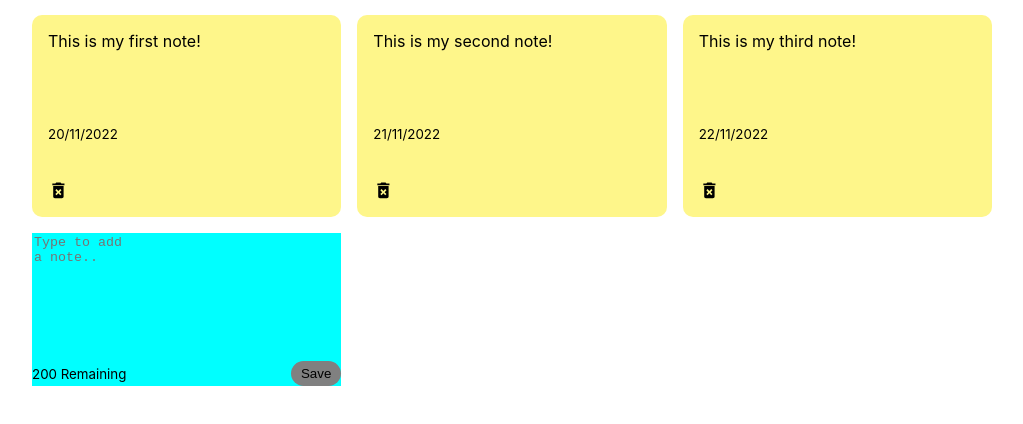
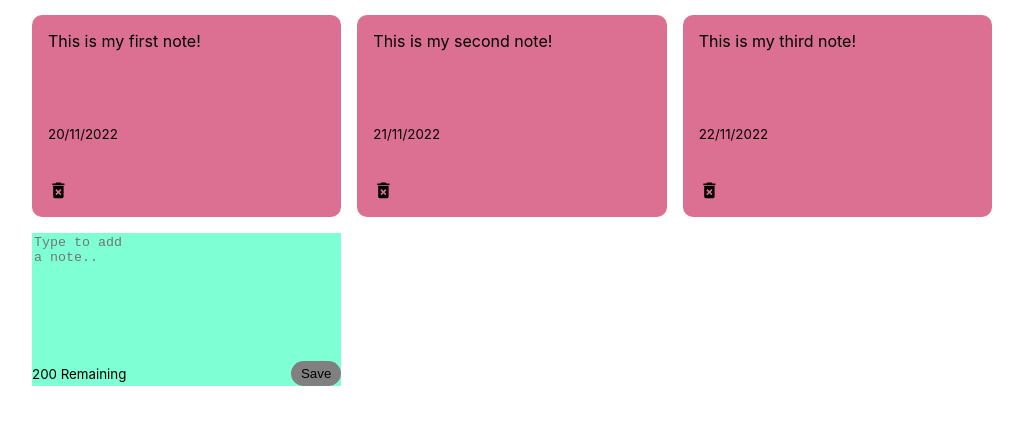
Before and after one commit to chelahcynthia/my-notes-app, a React (Create React App) app in the folder my-notes-app/: page / in a window 1280 px wide. Shown: the top 424 px of the page, without its empty margins (128-1151 px from the left). Built offline with nearby package versions, Linux system fonts and the light colour scheme.

Commit message:
Add commits to app.js

```diff
--- a/my-notes-app/src/App.js
+++ b/my-notes-app/src/App.js
@@ -31,7 +31,8 @@ const addNote = (text) => {
     date: date.toDateString()
 
    }
-
+   const newNotes = [...notes, newNote];
+   setNotes(newNotes);
 };
 
 
--- a/my-notes-app/src/index.css
+++ b/my-notes-app/src/index.css
@@ -25,13 +25,13 @@ code {
   grid-template-columns: repeat(auto-fit, minmax(250px, 1fr));
 }
 .note_new{
-  background-color: aqua;
+  background-color: aquamarine;
 
 }
 textarea{
   border: none;
   resize: none;
-  background-color: aqua;
+  background-color: aquamarine;
 }
 textarea:focus{
 outline: none;
@@ -44,11 +44,11 @@ outline: none;
   padding: 5px 10px 5px 10px;
 }
 .save:hover{
-  background-color:#fef68a ;
+  background-color:palevioletred;
   cursor: pointer;
 }
 .note {
-  background-color: #fef68a;
+  background-color: palevioletred;
   border-radius: 10px;
   padding: 1rem;
   min-height: 170px;
```
